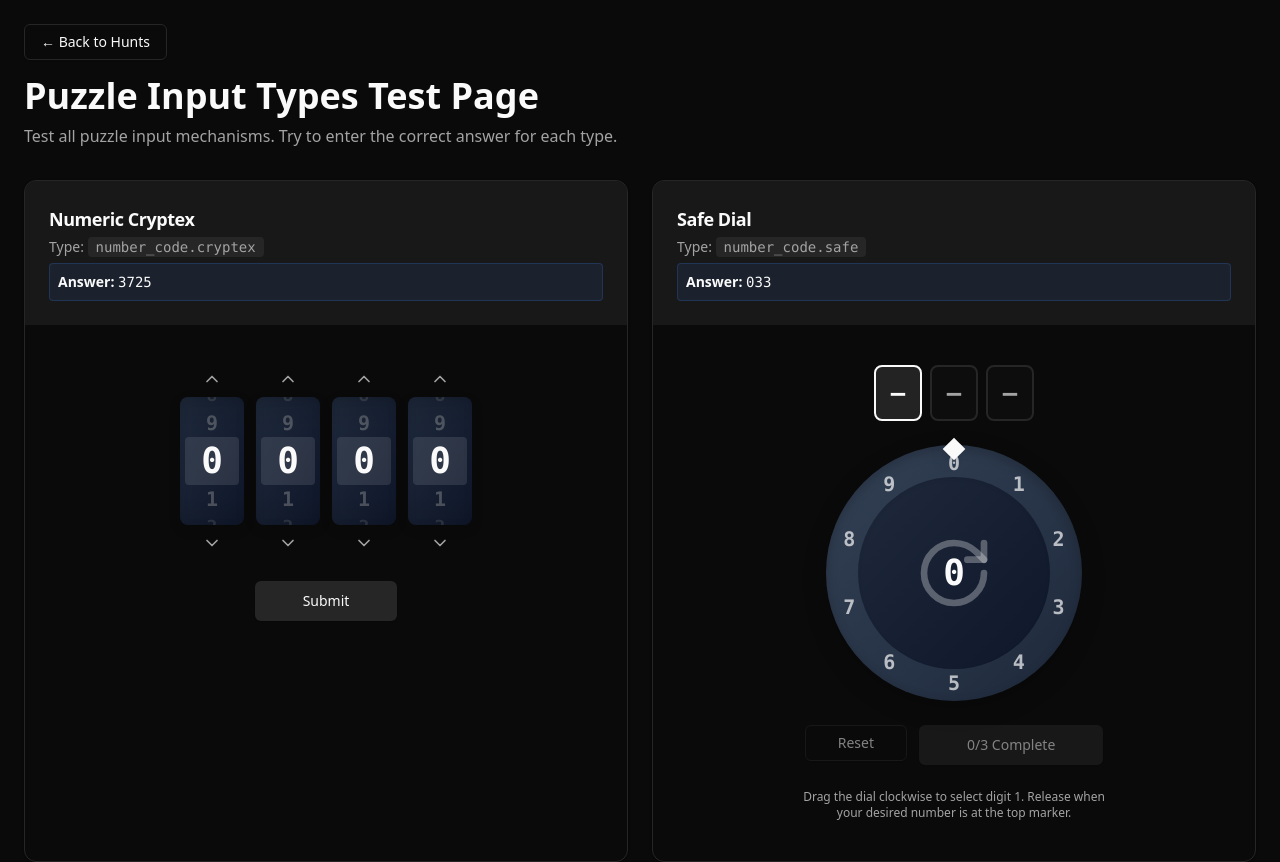
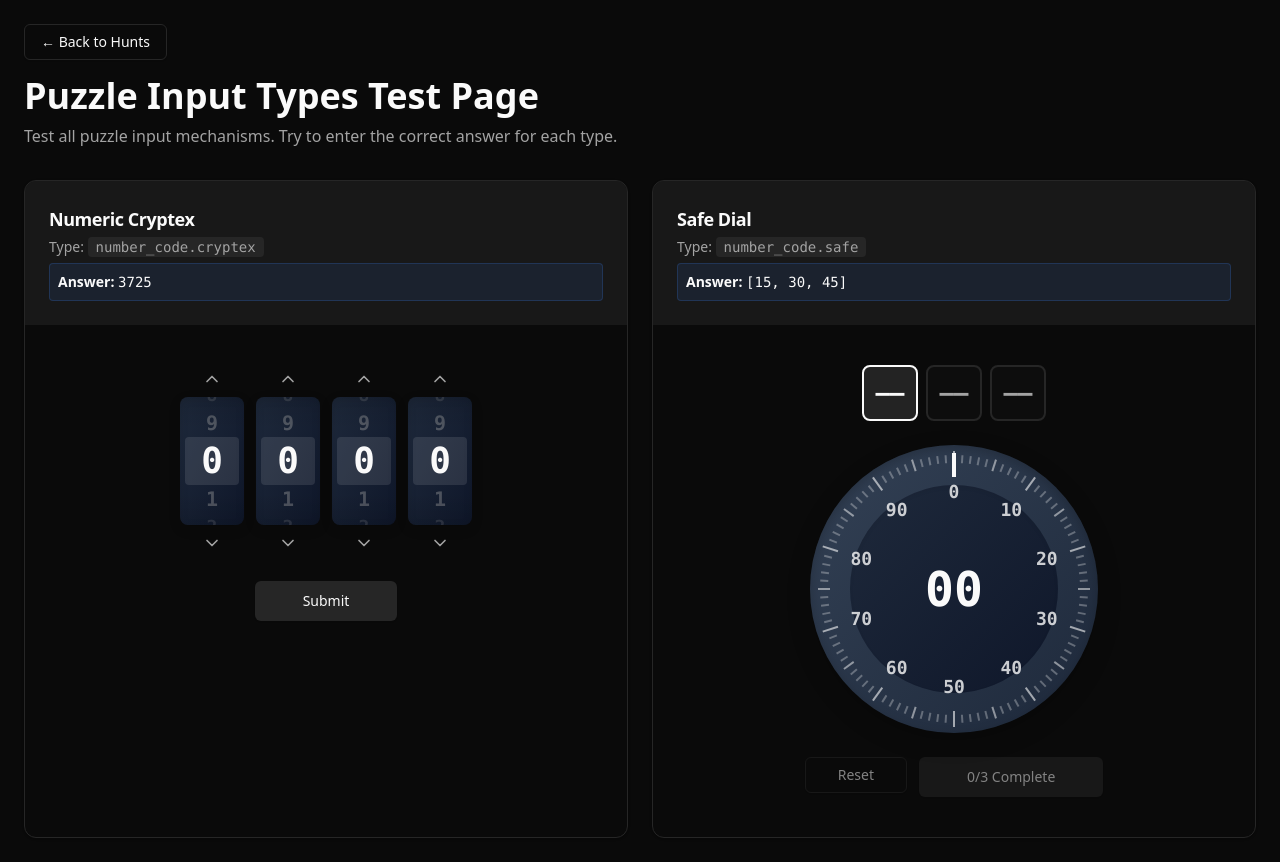
Before and after one commit to emriedel/seattle-puzzle-hunt, a Next.js app: page /test/puzzles in a window 1280 px wide. Shown: the top 862 px of the page. Built offline with nearby package versions, Linux system fonts and the light colour scheme.

Commit message:
Updated safe dial to use classic double digit safe numbers rather than single digit numbers

```diff
--- a/app/test/puzzles/page.tsx
+++ b/app/test/puzzles/page.tsx
@@ -25,8 +25,20 @@ interface PuzzleTest {
 export default function PuzzleTestPage() {
   const [results, setResults] = useState<Record<string, 'correct' | 'incorrect' | null>>({});
 
-  const handleTest = (puzzleType: string, answer: string, expected: string) => {
-    const isCorrect = answer.toUpperCase() === expected.toUpperCase();
+  const handleTest = (puzzleType: string, answer: string | number[], expected: string | number[]) => {
+    let isCorrect: boolean;
+
+    if (Array.isArray(answer) && Array.isArray(expected)) {
+      // Array comparison (for safe dial)
+      isCorrect = answer.length === expected.length &&
+        answer.every((val, idx) => val === expected[idx]);
+    } else if (typeof answer === 'string' && typeof expected === 'string') {
+      // String comparison (for most puzzles)
+      isCorrect = answer.toUpperCase() === expected.toUpperCase();
+    } else {
+      isCorrect = false;
+    }
+
     setResults({ ...results, [puzzleType]: isCorrect ? 'correct' : 'incorrect' });
   };
 
@@ -45,11 +57,11 @@ export default function PuzzleTestPage() {
     {
       name: 'Safe Dial',
       type: 'number_code.safe',
-      answer: '033',
+      answer: '[15, 30, 45]',
       component: (
         <SafeDialInput
           length={3}
-          onSubmit={(ans) => handleTest('number_code.safe', ans, '033')}
+          onSubmit={(ans) => handleTest('number_code.safe', ans, [15, 30, 45])}
         />
       ),
     },
--- a/components/SafeDialInput.tsx
+++ b/components/SafeDialInput.tsx
@@ -1,47 +1,53 @@
 'use client';
 
 import { useState, useRef, useEffect } from 'react';
-import { RotateCw, RotateCcw } from 'lucide-react';
 import { Button } from './ui/button';
 
-const DIGITS = ['0', '1', '2', '3', '4', '5', '6', '7', '8', '9'];
+// 100 numbers from 0 to 99
+const NUMBERS = Array.from({ length: 100 }, (_, i) => i);
+const DEGREES_PER_NUMBER = 3.6; // 360 / 100
 
 interface SafeDialInputProps {
   length: number;
-  onSubmit: (answer: string) => void;
+  onSubmit: (answer: number[]) => void;
   disabled?: boolean;
-  initialValue?: string;
+  initialValue?: number[];
   readOnly?: boolean;
 }
 
 export default function SafeDialInput({ length, onSubmit, disabled, initialValue, readOnly }: SafeDialInputProps) {
   // Initialize with initialValue if provided
-  const [selectedDigits, setSelectedDigits] = useState<string[]>(() => {
-    if (initialValue) {
-      return initialValue.padStart(length, '0').split('').slice(0, length);
+  const [selectedNumbers, setSelectedNumbers] = useState<(number | null)[]>(() => {
+    if (initialValue && Array.isArray(initialValue)) {
+      return [...initialValue, ...Array(Math.max(0, length - initialValue.length)).fill(null)].slice(0, length);
     }
-    return Array(length).fill('');
+    return Array(length).fill(null);
   });
-  const [currentPosition, setCurrentPosition] = useState(() => initialValue ? length : 0); // Which digit we're selecting (0 to length-1)
-  const [dialRotation, setDialRotation] = useState(0); // Current rotation angle in degrees
+  const [currentPosition, setCurrentPosition] = useState(() => initialValue ? length : 0);
+  const [dialRotation, setDialRotation] = useState(0);
   const [isDragging, setIsDragging] = useState(false);
   const [lastAngle, setLastAngle] = useState(0);
-  const [rotationDirection, setRotationDirection] = useState<'cw' | 'ccw' | null>(null);
 
   const dialRef = useRef<HTMLDivElement>(null);
 
-  // Expected direction alternates: clockwise for 0, 2, 4... and counter-clockwise for 1, 3, 5...
-  const expectedDirection = currentPosition % 2 === 0 ? 'cw' : 'ccw';
+  // Get the number currently at the top (0 degrees) based on rotation
+  const getCurrentNumber = (rotation: number) => {
+    const normalizedRotation = ((rotation % 360) + 360) % 360;
+    const numberIndex = Math.round((360 - normalizedRotation) / DEGREES_PER_NUMBER) % 100;
+    return NUMBERS[numberIndex];
+  };
 
-  // Get the digit currently at the top (0 degrees) based on rotation
-  const getCurrentDigit = (rotation: number) => {
-    // Normalize rotation to 0-360
-    const normalizedRotation = ((rotation % 360) + 360) % 360;
-    // Each digit is 36 degrees apart (360 / 10)
-    // When we rotate clockwise (positive), higher digits move away and lower digits come to top
-    // So we need to invert: 360 - rotation
-    const digitIndex = Math.round((360 - normalizedRotation) / 36) % 10;
-    return DIGITS[digitIndex];
+  // Snap rotation to nearest number
+  const snapToNearestNumber = (rotation: number) => {
+    const currentNum = getCurrentNumber(rotation);
+    const canonicalRotation = (360 - (currentNum * DEGREES_PER_NUMBER)) % 360;
+
+    // Find the closest equivalent rotation to the current rotation
+    // (accounting for multiple full rotations)
+    const rotations = Math.round((rotation - canonicalRotation) / 360);
+    const targetRotation = canonicalRotation + (rotations * 360);
+
+    return targetRotation;
   };
 
   // Calculate angle from center to a point
@@ -52,8 +58,6 @@ export default function SafeDialInput({ length, onSubmit, disabled, initialValue
     const centerY = rect.top + rect.height / 2;
     const dx = clientX - centerX;
     const dy = clientY - centerY;
-    // atan2 returns angle in radians, convert to degrees
-    // Adjust so 0 degrees is at top
     let angle = Math.atan2(dx, -dy) * (180 / Math.PI);
     return angle;
   };
@@ -83,13 +87,6 @@ export default function SafeDialInput({ length, onSubmit, disabled, initialValue
       if (disabled) return;
       const currentAngle = getAngleFromCenter(e.touches[0].clientX, e.touches[0].clientY);
       const deltaAngle = currentAngle - lastAngle;
-
-      // Detect direction
-      if (Math.abs(deltaAngle) > 0.5) {
-        setRotationDirection(deltaAngle > 0 ? 'cw' : 'ccw');
-      }
-
-      // Update rotation
       setDialRotation(prev => prev + deltaAngle);
       setLastAngle(currentAngle);
     };
@@ -98,16 +95,15 @@ export default function SafeDialInput({ length, onSubmit, disabled, initialValue
       if (currentPosition >= length) return;
       setIsDragging(false);
 
-      // Select the current digit if we rotated in the correct direction
-      if (rotationDirection === expectedDirection) {
-        const digit = getCurrentDigit(dialRotation);
-        const newDigits = [...selectedDigits];
-        newDigits[currentPosition] = digit;
-        setSelectedDigits(newDigits);
-        setCurrentPosition(prev => prev + 1);
-      }
+      // Snap to nearest number and select it
+      const snappedRotation = snapToNearestNumber(dialRotation);
+      setDialRotation(snappedRotation);
+      const selectedNum = getCurrentNumber(snappedRotation);
 
-      setRotationDirection(null);
+      const newNumbers = [...selectedNumbers];
+      newNumbers[currentPosition] = selectedNum;
+      setSelectedNumbers(newNumbers);
+      setCurrentPosition(prev => prev + 1);
     };
 
     document.addEventListener('touchmove', handleTouchMove);
@@ -119,7 +115,7 @@ export default function SafeDialInput({ length, onSubmit, disabled, initialValue
       document.removeEventListener('touchend', handleTouchEnd);
       document.removeEventListener('touchcancel', handleTouchEnd);
     };
-  }, [isDragging, disabled, lastAngle, rotationDirection, expectedDirection, dialRotation, currentPosition, length, selectedDigits]);
+  }, [isDragging, disabled, lastAngle, dialRotation, currentPosition, length, selectedNumbers]);
 
   // Document-level mouse move handler
   useEffect(() => {
@@ -129,12 +125,6 @@ export default function SafeDialInput({ length, onSubmit, disabled, initialValue
       if (disabled) return;
       const currentAngle = getAngleFromCenter(e.clientX, e.clientY);
       const deltaAngle = currentAngle - lastAngle;
-
-      // Detect direction
-      if (Math.abs(deltaAngle) > 0.5) {
-        setRotationDirection(deltaAngle > 0 ? 'cw' : 'ccw');
-      }
-
       setDialRotation(prev => prev + deltaAngle);
       setLastAngle(currentAngle);
     };
@@ -143,16 +133,15 @@ export default function SafeDialInput({ length, onSubmit, disabled, initialValue
       if (currentPosition >= length) return;
       setIsDragging(false);
 
-      // Select the current digit if we rotated in the correct direction
-      if (rotationDirection === expectedDirection) {
-        const digit = getCurrentDigit(dialRotation);
-        const newDigits = [...selectedDigits];
-        newDigits[currentPosition] = digit;
-        setSelectedDigits(newDigits);
-        setCurrentPosition(prev => prev + 1);
-      }
+      // Snap to nearest number and select it
+      const snappedRotation = snapToNearestNumber(dialRotation);
+      setDialRotation(snappedRotation);
+      const selectedNum = getCurrentNumber(snappedRotation);
 
-      setRotationDirection(null);
+      const newNumbers = [...selectedNumbers];
+      newNumbers[currentPosition] = selectedNum;
+      setSelectedNumbers(newNumbers);
+      setCurrentPosition(prev => prev + 1);
     };
 
     document.addEventListener('mousemove', handleMouseMove);
@@ -162,66 +151,53 @@ export default function SafeDialInput({ length, onSubmit, disabled, initialValue
       document.removeEventListener('mousemove', handleMouseMove);
       document.removeEventListener('mouseup', handleMouseUp);
     };
-  }, [isDragging, disabled, lastAngle, rotationDirection, expectedDirection, dialRotation, currentPosition, length, selectedDigits]);
-
-  // Scroll wheel handler
-  const handleWheel = (e: React.WheelEvent) => {
-    if (disabled || currentPosition >= length) return;
-    e.preventDefault();
-
-    const delta = e.deltaY > 0 ? 36 : -36; // Rotate by one digit
-    setDialRotation(prev => prev + delta);
-    setRotationDirection(e.deltaY > 0 ? 'cw' : 'ccw');
-  };
+  }, [isDragging, disabled, lastAngle, dialRotation, currentPosition, length, selectedNumbers]);
 
   const handleSubmit = () => {
     if (disabled || currentPosition < length) return;
-    const answer = selectedDigits.join('');
+    const answer = selectedNumbers.filter((n): n is number => n !== null);
     onSubmit(answer);
   };
 
   const handleReset = () => {
     if (disabled) return;
-    setSelectedDigits(Array(length).fill(''));
+    setSelectedNumbers(Array(length).fill(null));
     setCurrentPosition(0);
     setDialRotation(0);
-    setRotationDirection(null);
   };
 
-  const currentDigit = getCurrentDigit(dialRotation);
+  const currentNumber = getCurrentNumber(dialRotation);
   const isComplete = currentPosition >= length;
 
   return (
     <div className="flex flex-col items-center gap-6 py-4">
-      {/* Selected digits display */}
+      {/* Selected numbers display */}
       <div className="flex gap-2">
-        {selectedDigits.map((digit, index) => (
+        {selectedNumbers.map((num, index) => (
           <div
             key={index}
-            className={`w-12 h-14 flex items-center justify-center rounded-lg border-2 font-bold text-2xl font-mono ${
+            className={`w-14 h-14 flex items-center justify-center rounded-lg border-2 font-bold text-2xl font-mono ${
               index === currentPosition
                 ? 'border-primary bg-primary/10'
-                : digit
+                : num !== null
                 ? 'border-green-500 bg-green-500/10 text-foreground'
                 : 'border-muted bg-muted/10 text-muted-foreground'
             }`}
           >
-            {digit || '–'}
+            {num !== null ? num.toString().padStart(2, '0') : '––'}
           </div>
         ))}
       </div>
 
       {/* Safe dial */}
       <div className="relative">
-        {/* Dial container */}
         <div
           ref={dialRef}
-          className={`relative w-64 h-64 rounded-full bg-gradient-to-br from-slate-200 to-slate-300 dark:from-slate-700 dark:to-slate-800 shadow-2xl ${
+          className={`relative w-72 h-72 rounded-full bg-gradient-to-br from-slate-200 to-slate-300 dark:from-slate-700 dark:to-slate-800 shadow-2xl ${
             disabled || isComplete ? 'cursor-not-allowed opacity-50' : 'cursor-grab active:cursor-grabbing'
           }`}
           onTouchStart={handleTouchStart}
           onMouseDown={handleMouseDown}
-          onWheel={handleWheel}
           style={{
             boxShadow: 'inset 0 4px 12px rgba(0,0,0,0.2), 0 8px 24px rgba(0,0,0,0.2)',
             userSelect: 'none',
@@ -229,13 +205,13 @@ export default function SafeDialInput({ length, onSubmit, disabled, initialValue
           }}
         >
           {/* Center circle */}
-          <div className="absolute inset-8 rounded-full bg-gradient-to-br from-slate-100 to-slate-200 dark:from-slate-800 dark:to-slate-900 shadow-inner flex items-center justify-center">
-            <div className="text-4xl font-bold font-mono text-foreground">
-              {currentDigit}
+          <div className="absolute inset-10 rounded-full bg-gradient-to-br from-slate-100 to-slate-200 dark:from-slate-800 dark:to-slate-900 shadow-inner flex items-center justify-center">
+            <div className="text-5xl font-bold font-mono text-foreground">
+              {currentNumber.toString().padStart(2, '0')}
             </div>
           </div>
 
-          {/* Rotating digits around perimeter */}
+          {/* Rotating tick marks and numbers */}
           <div
             className="absolute inset-0 transition-transform"
             style={{
@@ -243,59 +219,61 @@ export default function SafeDialInput({ length, onSubmit, disabled, initialValue
               transition: isDragging ? 'none' : 'transform 0.3s ease-out',
             }}
           >
-            {DIGITS.map((digit, index) => {
-              const angle = (index * 36) - 90; // Start at top (0 at -90deg which is top)
+            {NUMBERS.map((num) => {
+              const angle = (num * DEGREES_PER_NUMBER) - 90;
               const radian = (angle * Math.PI) / 180;
-              const radius = 110; // Distance from center
+              const radius = 130;
               const x = Math.cos(radian) * radius;
               const y = Math.sin(radian) * radius;
 
+              // Show number label every 10
+              const showLabel = num % 10 === 0;
+              // Three sizes of tick marks
+              const isMajorTick = num % 10 === 0; // 0, 10, 20, etc.
+              const isMidTick = num % 5 === 0 && num % 10 !== 0; // 5, 15, 25, etc.
+
               return (
-                <div
-                  key={digit}
-                  className="absolute text-xl font-bold font-mono text-foreground/70"
-                  style={{
-                    left: '50%',
-                    top: '50%',
-                    transform: `translate(calc(-50% + ${x}px), calc(-50% + ${y}px)) rotate(${-dialRotation}deg)`,
-                  }}
-                >
-                  {digit}
+                <div key={num}>
+                  {/* Tick mark */}
+                  <div
+                    className={`absolute ${
+                      isMajorTick
+                        ? 'w-0.5 h-4 bg-foreground/60'
+                        : isMidTick
+                        ? 'w-0.5 h-3 bg-foreground/50'
+                        : 'w-0.5 h-2 bg-foreground/30'
+                    }`}
+                    style={{
+                      left: '50%',
+                      top: '50%',
+                      transform: `translate(calc(-50% + ${x}px), calc(-50% + ${y}px)) rotate(${num * DEGREES_PER_NUMBER}deg)`,
+                      transformOrigin: 'center',
+                    }}
+                  />
+                  {/* Number label (only for multiples of 10) */}
+                  {showLabel && (
+                    <div
+                      className="absolute text-lg font-bold font-mono text-foreground/80"
+                      style={{
+                        left: '50%',
+                        top: '50%',
+                        transform: `translate(calc(-50% + ${x * 0.75}px), calc(-50% + ${y * 0.75}px)) rotate(${-dialRotation}deg)`,
+                      }}
+                    >
+                      {num}
+                    </div>
+                  )}
                 </div>
               );
             })}
           </div>
 
-          {/* Top marker (shows which digit is selected) */}
-          <div className="absolute top-0 left-1/2 -translate-x-1/2 -translate-y-1 w-4 h-4 bg-primary rotate-45 shadow-lg"></div>
+          {/* Top marker (shows which number is selected) */}
+          <div className="absolute top-2 left-1/2 -translate-x-1/2 w-1 h-6 bg-primary shadow-lg"></div>
         </div>
-
-        {/* Expected direction indicator - always visible when not complete */}
-        {!isComplete && !rotationDirection && (
-          <div className="absolute top-1/2 left-1/2 -translate-x-1/2 -translate-y-1/2 pointer-events-none text-primary/30">
-            {expectedDirection === 'cw' ? (
-              <RotateCw className="w-20 h-20" />
-            ) : (
-              <RotateCcw className="w-20 h-20" />
-            )}
-          </div>
-        )}
-
-        {/* Direction feedback indicator - shows when actively rotating */}
-        {rotationDirection && !isComplete && (
-          <div className={`absolute top-1/2 left-1/2 -translate-x-1/2 -translate-y-1/2 pointer-events-none ${
-            rotationDirection === expectedDirection ? 'text-green-500' : 'text-red-500'
-          }`}>
-            {rotationDirection === 'cw' ? (
-              <RotateCw className="w-20 h-20 opacity-60" />
-            ) : (
-              <RotateCcw className="w-20 h-20 opacity-60" />
-            )}
-          </div>
-        )}
       </div>
 
-      {/* Control buttons - hide when readOnly */}
+      {/* Control buttons */}
       {!readOnly && (
         <div className="flex gap-3 w-full max-w-xs justify-center">
           <Button
@@ -317,14 +295,6 @@ export default function SafeDialInput({ length, onSubmit, disabled, initialValue
           </Button>
         </div>
       )}
-
-      {/* Instructions */}
-      {!isComplete && !readOnly && (
-        <div className="text-xs text-center text-muted-foreground max-w-xs">
-          Drag the dial {expectedDirection === 'cw' ? 'clockwise' : 'counter-clockwise'} to select digit {currentPosition + 1}.
-          Release when your desired number is at the top marker.
-        </div>
-      )}
     </div>
   );
 }
--- a/data/hunts/fremont_hidden_corners.json
+++ b/data/hunts/fremont_hidden_corners.json
@@ -62,10 +62,10 @@
       "order": 4,
       "coordinates": { "lat": 47.6456, "lng": -122.3344 },
       "location_riddle": "Head toward the skyline and the water — a park made from *industrial bones* keeps time with the {{color:yellow}}sun{{/color}}.",
-      "location_found_text": "You've reached the final stop!\n\nGas Works Park transforms industrial history into public space. Climb the hill to find the sundial — a perfect ending point with sweeping views of the city.\n\nAt the sundial, note the **three highest** engraved hour numbers. Add them together and enter the result (3 digits, zero-pad if needed).",
+      "location_found_text": "You've reached the final stop!\n\nGas Works Park transforms industrial history into public space. Climb the hill to find the sundial — a perfect ending point with sweeping views of the city.\n\nAt the sundial, you notice three numbers etched around the base: the hours that mark the **beginning**, **middle**, and **end** of the day. Enter these three numbers in order (hint: think 6am, noon, and 6pm in 24-hour time).",
       "puzzle": {
         "type": "number_code.safe",
-        "answer": "033",
+        "answer": [6, 12, 18],
         "answer_length": 3
       },
       "next_location_id": null
```
Also changed, not shown: app/api/session/[sessionId]/validate-puzzle/route.ts (+23 -3 lines), app/hunts/[huntId]/play/page.tsx (+26 -4 lines), scripts/seed-hunts.ts (+28 -4 lines), 1 other file (tests, documents, lock files or other folders).
